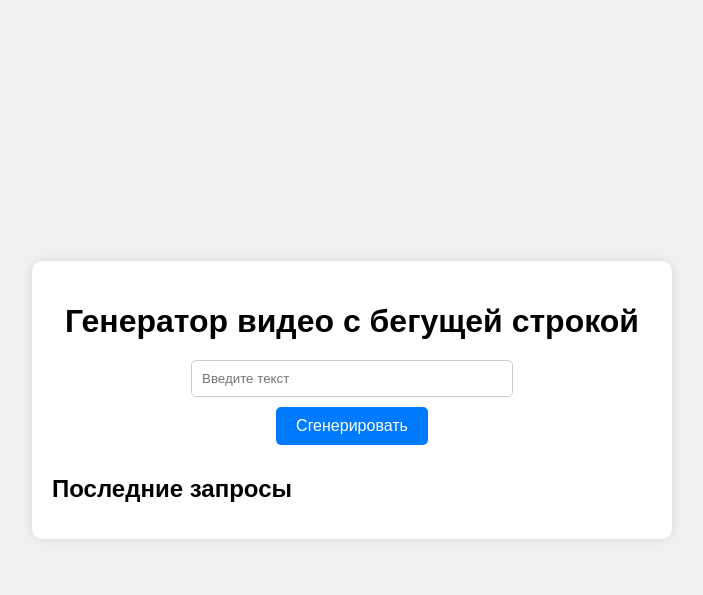
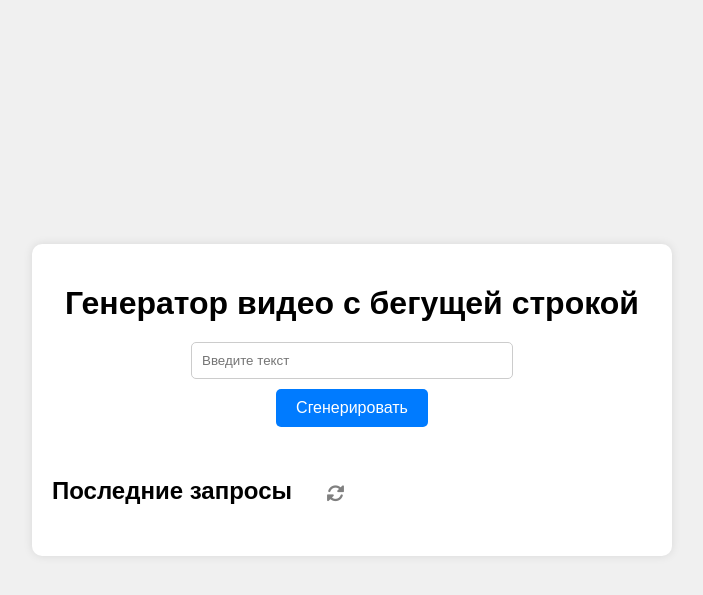
Before and after one commit to grolx24/itSolution, a Django app: page /main/ in a window 1280 px wide. Shown: the top 595 px of the page, without its empty margins (288-991 px from the left). Run offline with Django 5.2, Linux system fonts and the light colour scheme; data comes from the database, SQL or seed files in the repository.

Commit message:
add ajax update list requests

```diff
--- a/main/templates/main/index.html
+++ b/main/templates/main/index.html
@@ -3,6 +3,8 @@
 <head>
     <meta charset="UTF-8">
     <meta name="viewport" content="width=device-width, initial-scale=1.0">
+    <script src="https://code.jquery.com/jquery-3.6.0.min.js"></script>
+    <link rel="stylesheet" href="https://cdnjs.cloudflare.com/ajax/libs/font-awesome/6.0.0-beta3/css/all.min.css">
     <title>Генератор видео с бегущей строкой</title>
     <style>
         body {
@@ -51,7 +53,20 @@
             text-align: left;
         }
         .recent-requests h2 {
+            display: inline-block;
             margin-bottom: 15px;
+        }
+        .refresh-button {
+            background: none;
+            border: none;
+            color: gray;
+            font-size: 18px;
+            cursor: pointer;
+            margin-left: 10px;
+            vertical-align: middle;
+        }
+        .refresh-button:hover {
+            color: black;
         }
         .recent-requests ul {
             list-style-type: none;
@@ -64,24 +79,56 @@
             border-radius: 5px;
             box-shadow: 0 0 5px rgba(0, 0, 0, 0.05);
         }
+        .loading {
+            display: none;
+            color: #007bff;
+            margin-top: 20px;
+        }
+        .error {
+            display: none;
+            color: red;
+            margin-top: 20px;
+        }
     </style>
 </head>
 <body>
     <div class="container">
         <h1>{{ page_title }}</h1>
-        <form method="GET" action="">
+        <form id="text-form" method="GET" action="">
             <input type="text" id="text-input" name="text" placeholder="Введите текст" required>
             <br>
             <button type="submit">Сгенерировать</button>
         </form>
         <div class="recent-requests">
             <h2>Последние запросы</h2>
-            <ul>
+            <button class="refresh-button" id="refresh-button"><i class="fas fa-sync-alt"></i></button>
+            <ul id="requests-list">
                 {% for request in recent_requests %}
                     <li>{{ request.text }}</li>
                 {% endfor %}
             </ul>
         </div>
     </div>
+    <script>
+        $(document).ready(function() {
+            $('#refresh-button').click(function() {
+                sendAjaxRequest();
+            });
+
+            function sendAjaxRequest() {
+                $.ajax({
+                    url: 'update/',
+                    type: 'GET',
+                    success: function(data) {
+                        var requestsList = $('#requests-list');
+                        requestsList.html(data['recent_requests_html']);
+                    },
+                    error: function(xhr, status, error) {
+                        console.error('Произошла ошибка:', status, error);
+                    }
+                });
+            }
+        });
+    </script>
 </body>
 </html>
--- a/main/urls.py
+++ b/main/urls.py
@@ -1,8 +1,9 @@
 from django.urls import path
-from .views import index, download_file, download_files
+from .views import download_file, download_files, update_recent_requests, index
 
 urlpatterns = [
     path('', index, name='index'),
     path('download/', download_file, name='download_file'),
     path('downloads/', download_files, name='download_files'),
+    path('update/', update_recent_requests, name='update_recent_requests'),
 ]
--- a/main/views.py
+++ b/main/views.py
@@ -4,6 +4,7 @@
 from .models import RequestLog
 import os
 import zipfile
+from django.http import JsonResponse
 
 def index(request):
     text = request.GET.get('text', '')
@@ -61,3 +62,14 @@
             zip_file.write(file_path, os.path.basename(file_path))
 
     return response
+
+def update_recent_requests(request):
+    recent_requests = RequestLog.objects.exclude(text__exact="").order_by('-id')[:5]
+
+    # recent_requests_html = '<ul>'
+    recent_requests_html = ''
+    for req in recent_requests:
+        recent_requests_html += f'<li>{req.text}</li>'
+    #recent_requests_html += '</ul>'
+
+    return JsonResponse({'recent_requests_html': recent_requests_html})
```
